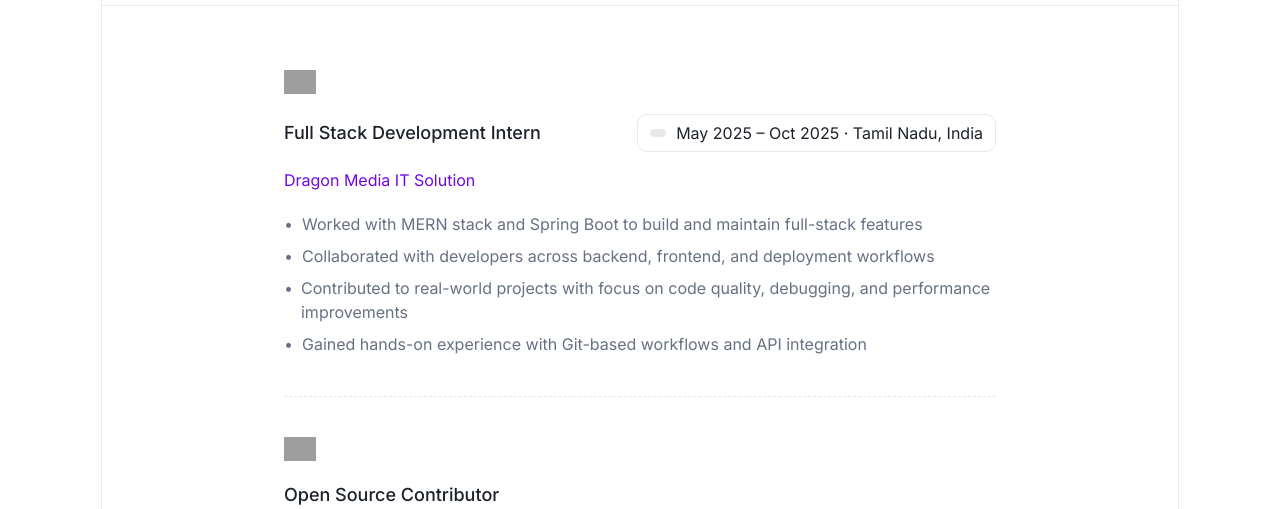
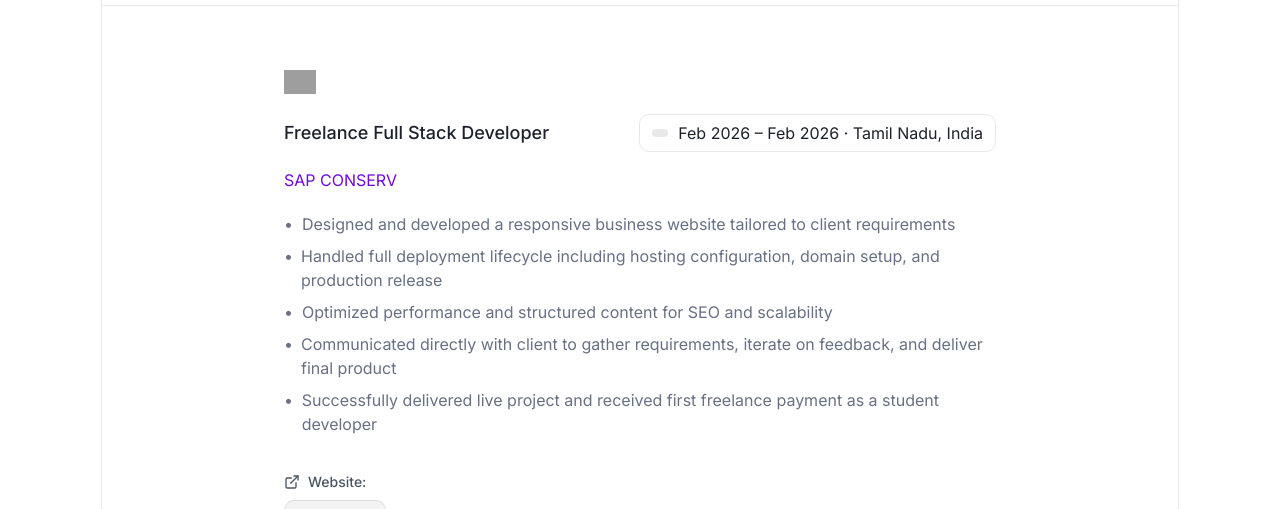
Before and after one commit to mrtuxcoder/my-minimal-portfolio, a Next.js app: page / in a window 1280 px wide. Shown: the part 2919-3428 px from the top of the page. Built offline with nearby package versions, Linux system fonts and the light colour scheme; no server answers; grey boxes are pictures that could not be loaded.

Commit message:
add tele link + freelance

```diff
--- a/src/app/api/page-data/route.ts
+++ b/src/app/api/page-data/route.ts
@@ -1,6 +1,24 @@
 import { NextResponse } from "next/server";
 
 const experienceData = [
+
+    {
+    icon: "/images/icon/tailwind-icon.svg",
+    role: "Freelance Full Stack Developer",
+    location: "Tamil Nadu, India",
+    organization: "SAP CONSERV",
+    startYear: "Feb 2026",
+    endYear: "Feb 2026",
+    bulletPoints: [
+        "Designed and developed a responsive business website tailored to client requirements",
+        "Handled full deployment lifecycle including hosting configuration, domain setup, and production release",
+        "Optimized performance and structured content for SEO and scalability",
+        "Communicated directly with client to gather requirements, iterate on feedback, and deliver final product",
+        "Successfully delivered live project and received first freelance payment as a student developer"
+    ],
+     websitelink: [
+    "https://www.sapconserv.com/"]
+},
  {
     icon: "/images/icon/tailwind-icon.svg",
     role: "Full Stack Development Intern",
--- a/src/app/components/home/experience/index.tsx
+++ b/src/app/components/home/experience/index.tsx
@@ -79,6 +79,28 @@ const Experience = () => {
                                         </ul>
 
                                         {/* Links section - optional with icons */}
+                                        {value?.websitelink && value.websitelink.length > 0 && (
+                                            <div className="mt-4 flex flex-col gap-2">
+                                                <div className="flex items-center gap-2 text-sm text-gray-600 dark:text-gray-400">
+                                                    <ExternalLink className="w-4 h-4" />
+                                                    <span className="font-medium">Website:</span>
+                                                </div>
+                                                <div className="flex flex-wrap gap-3">
+                                                    {value.websitelink.map((link: string, linkIndex: number) => (
+                                                        <a
+                                                            key={linkIndex}
+                                                            href={link}
+                                                            target="_blank"
+                                                            rel="noopener noreferrer"
+                                                            className="inline-flex items-center gap-2 text-sm text-primary hover:text-primary/80 transition-colors px-3 py-1.5 bg-primary/5 hover:bg-primary/10 rounded-lg border border-primary/10"
+                                                        >
+                                                            <span>Visit site</span>
+                                                            <ExternalLink className="w-3 h-3" />
+                                                        </a>
+                                                    ))}
+                                                </div>
+                                            </div>
+                                        )}
                                         {value?.links && value.links.length > 0 && (
                                             <div className="mt-4 flex flex-col gap-2">
                                                 <div className="flex items-center gap-2 text-sm text-gray-600 dark:text-gray-400">
--- a/src/app/components/home/featured-work/index.tsx
+++ b/src/app/components/home/featured-work/index.tsx
@@ -384,7 +384,7 @@ const FeaturedWork = () => {
                     </div>
                   </div>
                   <div className="mt-2">
-                    <Link href={"https://guidra.guganraj.site/"}>
+                    {/* <Link href={"https://guidra.guganraj.site/"}>
                       <span className="inline-flex items-center text-sm font-medium text-primary hover:text-primary/80 transition-colors">
                         Live here
                         <svg
@@ -401,7 +401,7 @@ const FeaturedWork = () => {
                           />
                         </svg>
                       </span>
-                    </Link>
+                    </Link> */}
                   </div>
                 </div>
               </div>
--- a/src/app/components/home/hero-section/index.tsx
+++ b/src/app/components/home/hero-section/index.tsx
@@ -53,7 +53,7 @@ const HeroSection = () => {
                                 </div>
                                 <Button asChild className="h-auto rounded-full p-0.5!">
                                     <Link
-                                        href="#"
+                                        href="https://t.me/mrtuxcoder"
                                         className="inline-block p-0.5 rounded-full bg-[linear-gradient(96.09deg,_#9282F8_12.17%,_#F3CA4D_90.71%)]"
                                     >
                                         <span className="flex items-center gap-3 bg-primary hover:bg-[linear-gradient(96.09deg,_#9282F8_12.17%,_#F3CA4D_90.71%)] py-2.5 px-5 rounded-full">
```
